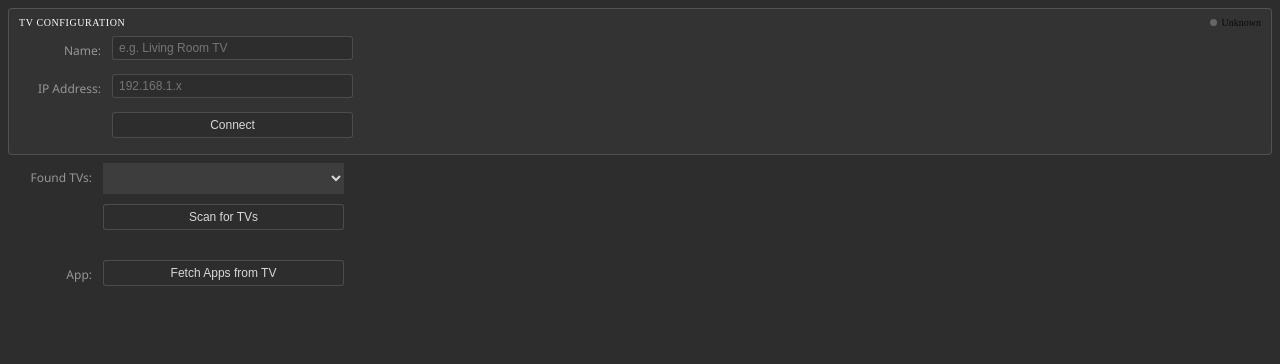
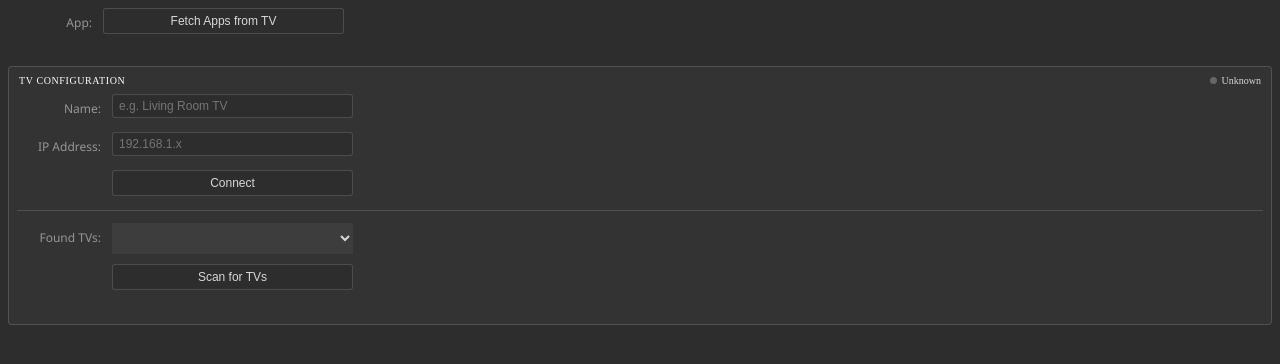
Before and after one commit to wsvoorhees/lg-tv-control, a website: page com.will-voorhees.lg-tv-control.sdPlugin/ui/launch-app.html in a window 1280 px wide. Drawn offline with Linux system fonts and the light colour scheme.

Commit message:
Improve property inspector UI layout and text colors
- Move TV Configuration group below the input/app selector in set-input
  and launch-app property inspectors
- Group Found TVs selector and Scan button inside the TV Configuration
  box with a horizontal separator
- Fix black text: connection status text, scan/fetch status text now white

Co-Authored-By: Claude Sonnet 4.6 <noreply@anthropic.com>

```diff
--- a/com.will-voorhees.lg-tv-control.sdPlugin/ui/launch-app.html
+++ b/com.will-voorhees.lg-tv-control.sdPlugin/ui/launch-app.html
@@ -8,8 +8,6 @@
 </head>
 
 <body>
-    <div id="tv-selector-root"></div>
-
     <sdpi-item label="App">
         <button id="fetch-btn" class="pi-btn">Fetch Apps from TV</button>
     </sdpi-item>
@@ -21,6 +19,8 @@
     </sdpi-item>
 
     <p id="app-status" class="pi-status"></p>
+
+    <div id="tv-selector-root"></div>
 
     <script src="tv-selector.js"></script>
     <script>
--- a/com.will-voorhees.lg-tv-control.sdPlugin/ui/tv-selector.js
+++ b/com.will-voorhees.lg-tv-control.sdPlugin/ui/tv-selector.js
@@ -26,7 +26,7 @@ if (tvSelectorRoot) {
             <sdpi-item>
                 <button id="connect-btn" class="pi-btn">Connect</button>
             </sdpi-item>
-        </div>
+            <hr class="tv-config-separator">
             <sdpi-item label="Found TVs" id="tv-list-item">
                 <sdpi-select id="tv-select">
                     <option value="">Select a TV...</option>
@@ -36,6 +36,7 @@ if (tvSelectorRoot) {
                 <button id="scan-btn" class="pi-btn">Scan for TVs</button>
                 <p id="scan-status" class="pi-status"></p>
             </sdpi-item>
+        </div>
     `;
 }
 
@@ -63,6 +64,7 @@ style.textContent = `
         font-size: 11px;
         opacity: 0.7;
         min-height: 14px;
+        color: #ffffff;
     }
     .tv-config-group {
         margin: 6px 0 8px 0;
@@ -102,6 +104,12 @@ style.textContent = `
     .tv-connection-text {
         font-size: 10px;
         opacity: 0.8;
+        color: #ffffff;
+    }
+    .tv-config-separator {
+        border: none;
+        border-top: 1px solid var(--sdpi-borderColor, rgba(255,255,255,0.15));
+        margin: 12px 0;
     }
     #ip-input, #name-input {
         width: 100%;
```
Also changed, not shown: com.will-voorhees.lg-tv-control.sdPlugin/ui/set-input.html (+2 -2 lines). Lines whose indentation alone changed are shown as unchanged.
